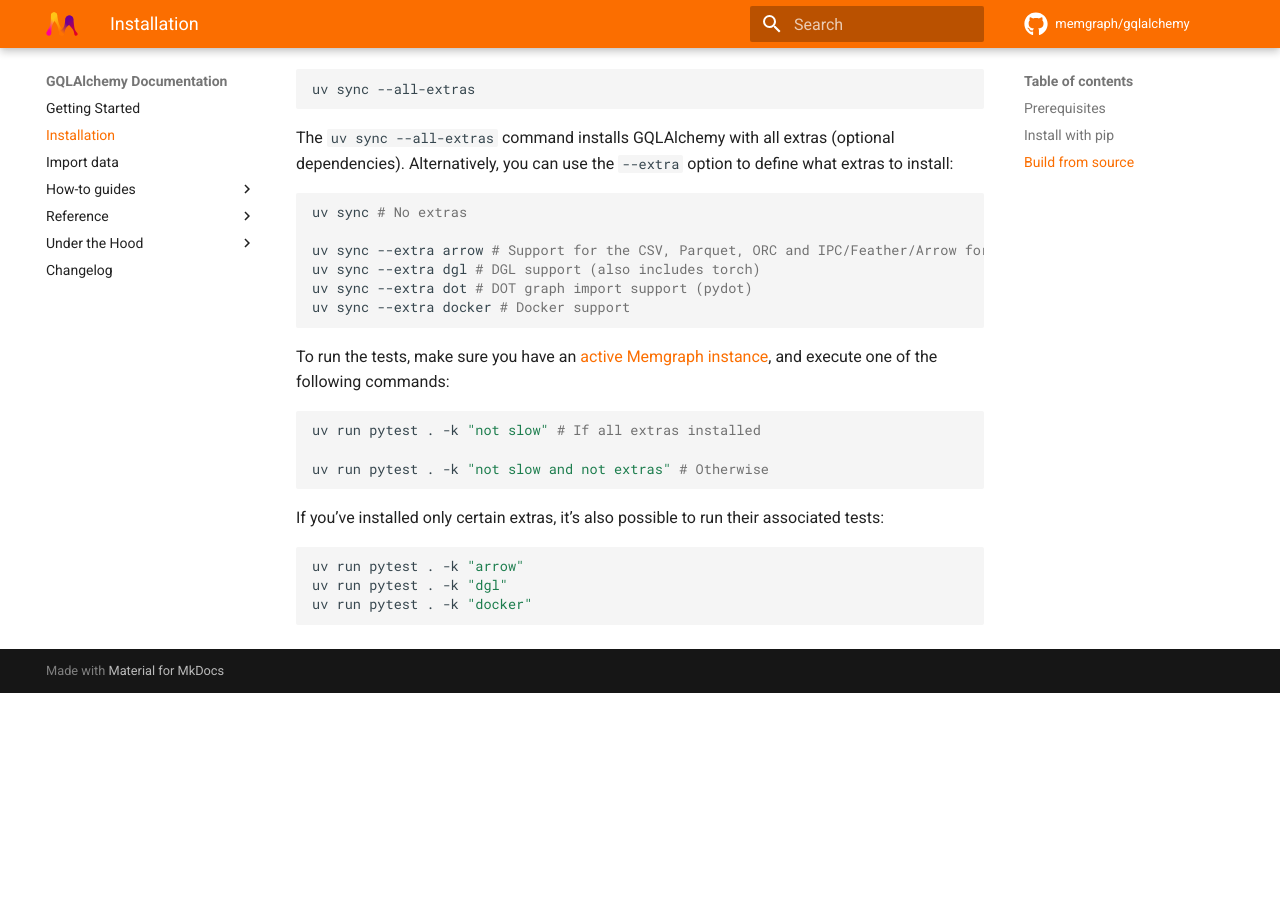
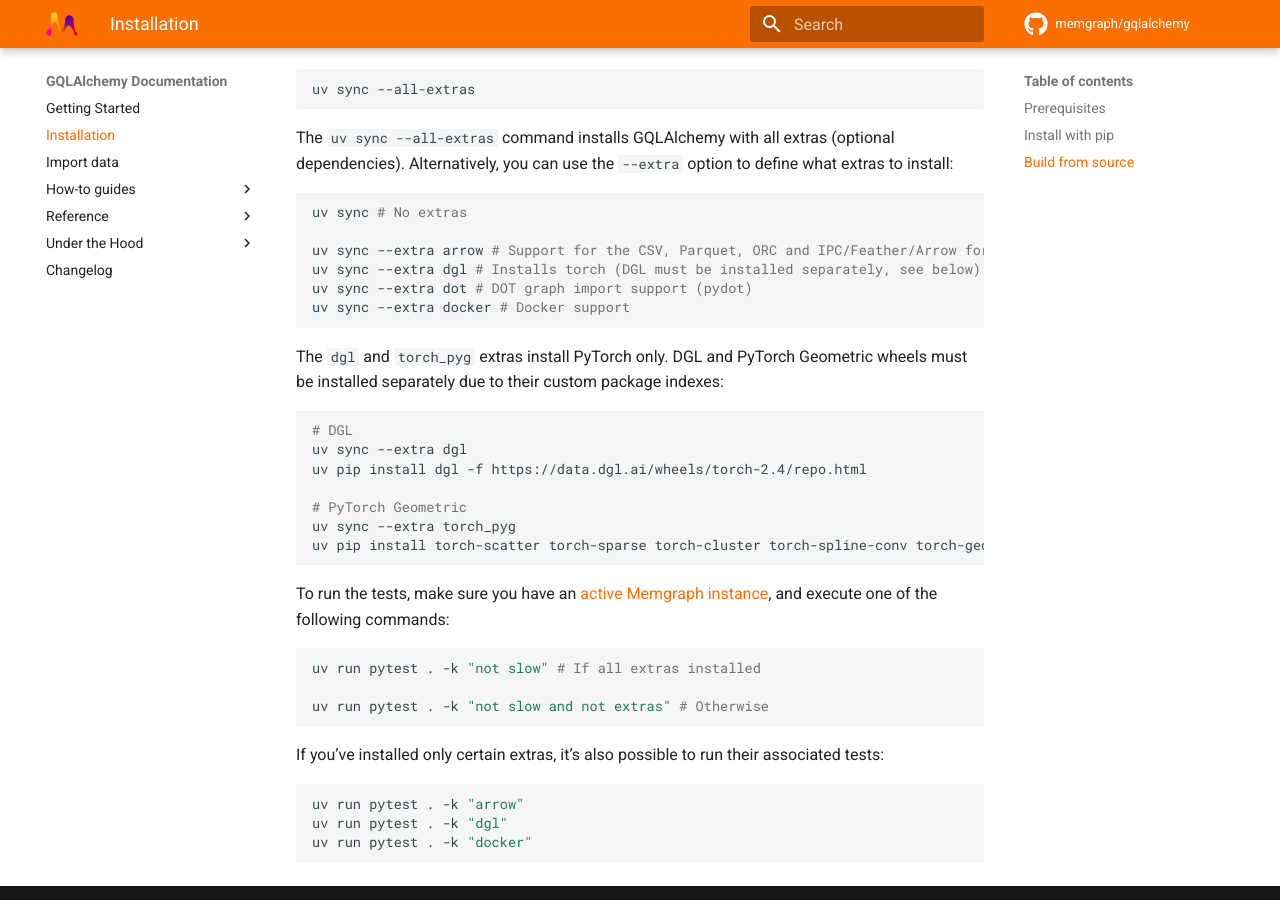
Before and after one commit to memgraph/gqlalchemy, an MkDocs documentation site: the page built from docs/installation.md, in a window 1280 px wide and 900 px high, scrolled down 1483 px. Built offline with MkDocs 1.6.1 and Material for MkDocs 9.7.7, drawn with Linux system fonts in a browser that asks for light colours; comment, search, counter and statistics services are not loaded; before the commit the page ends 2176 px from its top, so only the background shows below that.

Commit message:
Update based on the review.

````diff
--- a/docs/installation.md
+++ b/docs/installation.md
@@ -70,10 +70,23 @@
 uv sync # No extras
 
 uv sync --extra arrow # Support for the CSV, Parquet, ORC and IPC/Feather/Arrow formats
-uv sync --extra dgl # DGL support (also includes torch)
+uv sync --extra dgl # Installs torch (DGL must be installed separately, see below)
 uv sync --extra dot # DOT graph import support (pydot)
 uv sync --extra docker # Docker support
 
+```
+
+The `dgl` and `torch_pyg` extras install PyTorch only. DGL and PyTorch Geometric wheels
+must be installed separately due to their custom package indexes:
+
+```bash
+# DGL
+uv sync --extra dgl
+uv pip install dgl -f https://data.dgl.ai/wheels/torch-2.4/repo.html
+
+# PyTorch Geometric
+uv sync --extra torch_pyg
+uv pip install torch-scatter torch-sparse torch-cluster torch-spline-conv torch-geometric -f https://data.pyg.org/whl/torch-2.4.0+cpu.html
 ```
 
 To run the tests, make sure you have an [active Memgraph instance](https://memgraph.com/docs/getting-started/install-memgraph), and execute one of the following commands:
````
Also changed, not shown: README.md (+14 -1 lines), pyproject.toml (+7 -7 lines), 5 other files.
